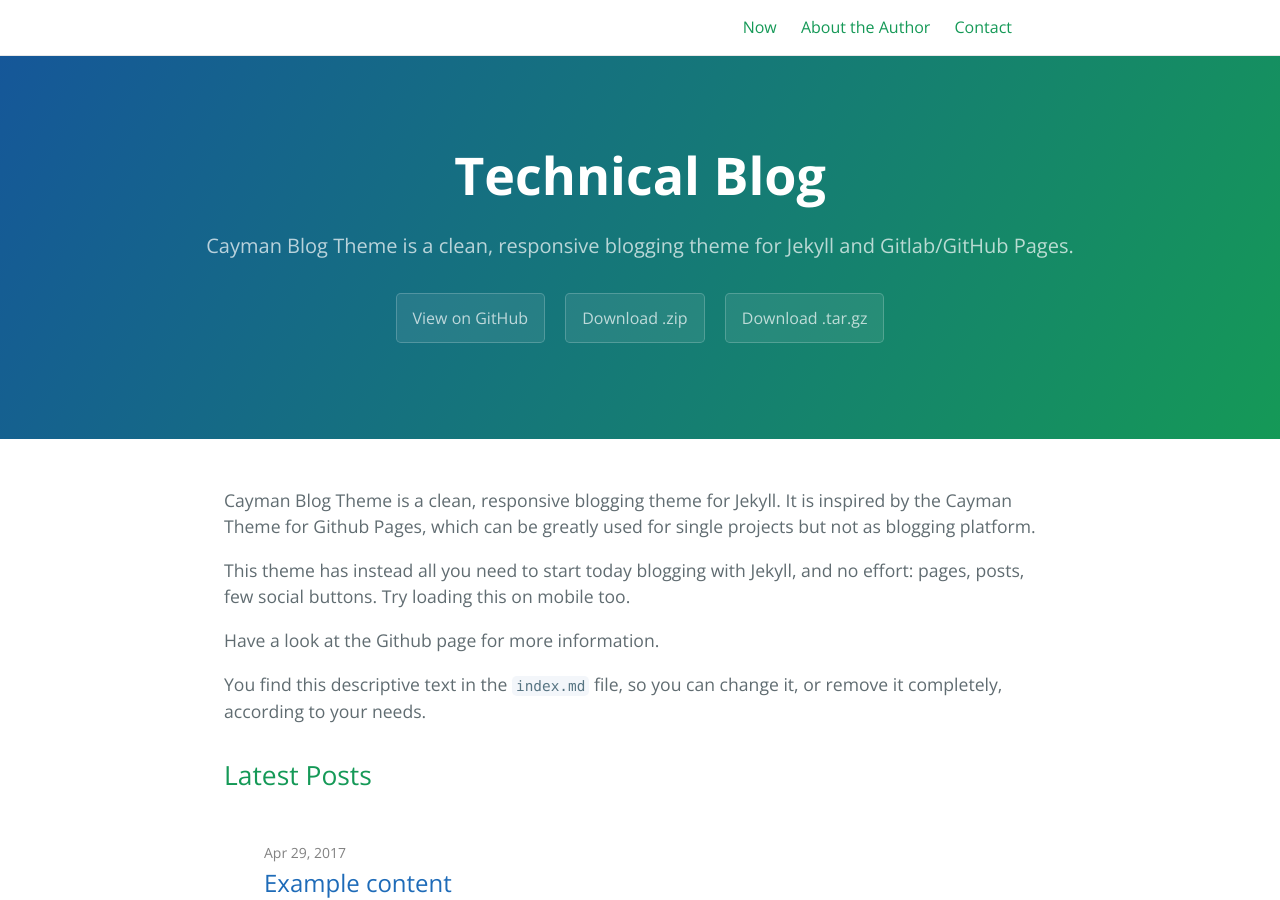
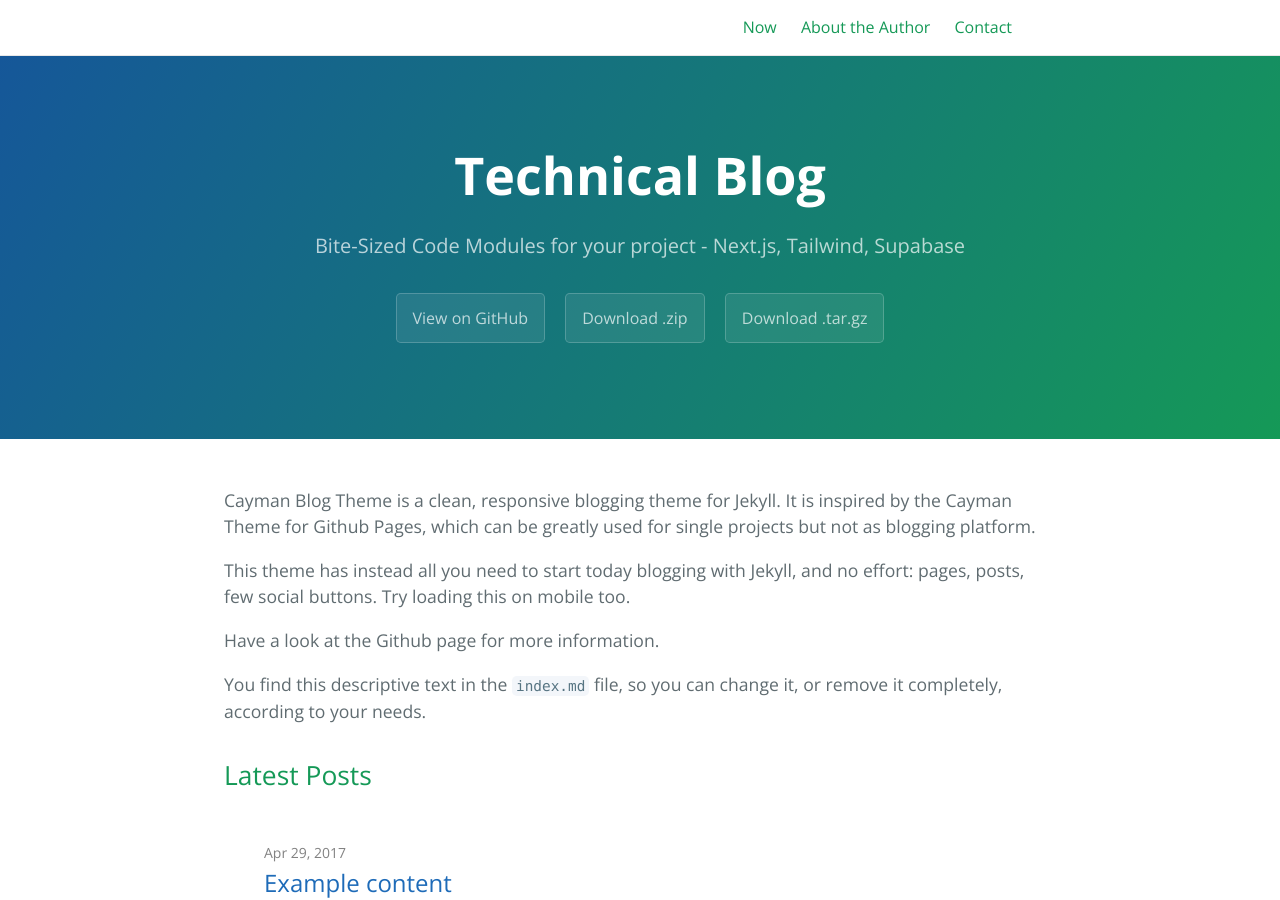
Before and after one commit to koempelkode/technical-blog, a Jekyll site: the page built from index.md, in a window 1280 px wide and 900 px high. Built offline with Jekyll 4.4.1, drawn with Linux system fonts in a browser that asks for light colours.

Commit message:
Updated the subtitle on the homepage

```diff
--- a/_config.yml
+++ b/_config.yml
@@ -1,5 +1,5 @@
 title: Technical Blog
-description: Cayman Blog Theme is a clean, responsive blogging theme for Jekyll and Gitlab/GitHub Pages.
+description: Bite-Sized Code Modules for your project - Next.js, Tailwind, Supabase
 show_downloads: true
 
 baseurl: "/technical-blog" # change this to the subpath of your site, e.g. /blog. Leave it empty if you don't need it.
```
